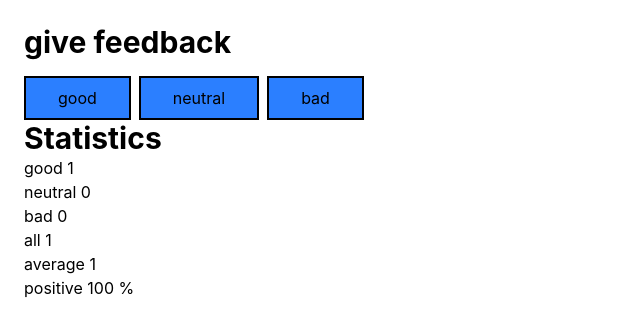
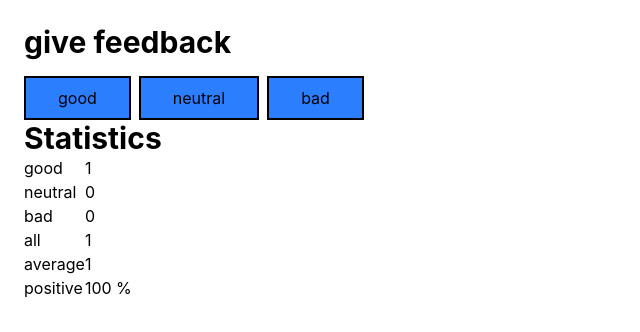
Before and after one commit to Aashishdh/fullstackopen-exercises, a React (Vite) app in the folder Part1-unicafe-exercise/: page / in a window 1280 px wide. Both pictures are taken after a click on the button "good". Shown: the top 332 px of the page, without its empty margins (0-640 px from the left). Built offline with nearby package versions, Linux system fonts and the light colour scheme.

Commit message:
completed unicafe project

```diff
--- a/Part1-unicafe-exercise/src/Components/StatisticLine.jsx
+++ b/Part1-unicafe-exercise/src/Components/StatisticLine.jsx
@@ -1,6 +1,11 @@
 import React from "react"
 const StatisticLine = ({ text, value }) => (
-  <p>{text} {value}</p>
+//   <p>{text} {value}</p>
+// Each statistic line is now a table row
+ <tr>
+    <td>{text}</td>
+    <td>{value}</td>
+  </tr>
 )
 
 export default StatisticLine
--- a/Part1-unicafe-exercise/src/Components/Statistics.jsx
+++ b/Part1-unicafe-exercise/src/Components/Statistics.jsx
@@ -11,14 +11,18 @@ const Statistics = ({ good, neutral, bad }) => {
     const Positive= all>0 ? (good / all) * 100:0
 
   return (
-    <div>
+
+      <table>
+      <tbody>
       <StatisticLine text="good" value={good} />
       <StatisticLine text="neutral" value={neutral} />
       <StatisticLine text="bad" value={bad} />
       <StatisticLine text="all" value={all} />
       <StatisticLine text="average" value={average} />
       <StatisticLine text="positive" value={`${Positive} %`} />
-    </div>
+      </tbody>
+      </table>
+
   )
 }
 
```
